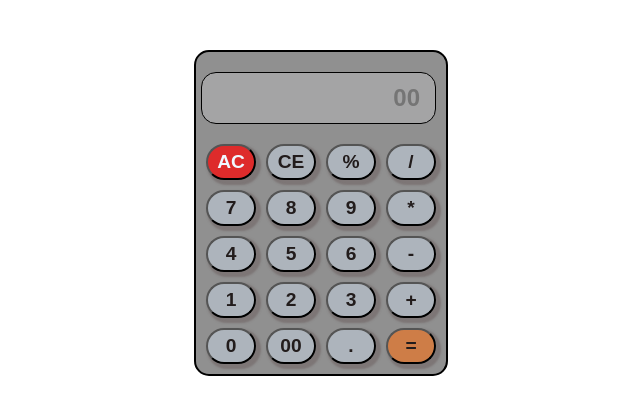
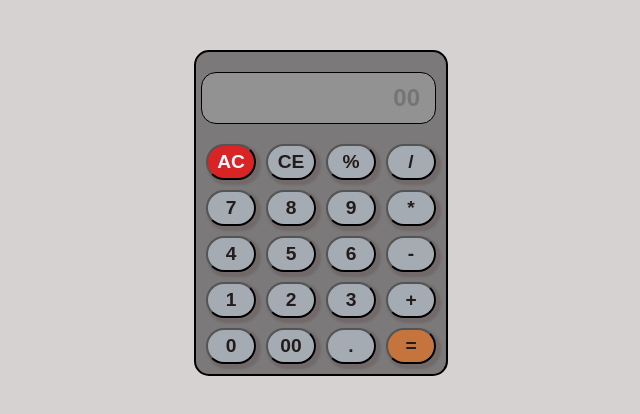
Before and after one commit to naveengus/Basic-calculator, a plain HTML site: page index.html in a window 1280 px wide. Shown: the whole page, without its empty margins (319-959 px from the left). Drawn offline with Linux system fonts and the light colour scheme.

Commit message:
calculator

```diff
--- a/style.css
+++ b/style.css
@@ -6,6 +6,7 @@
 body {
   display: flex;
   justify-content: center;
+  background-color: rgba(204, 199, 199, 0.8);
 }
 
 .fullbox {
```
